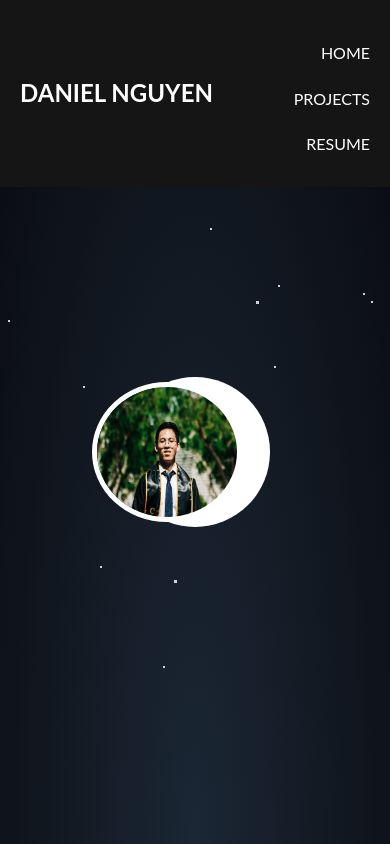
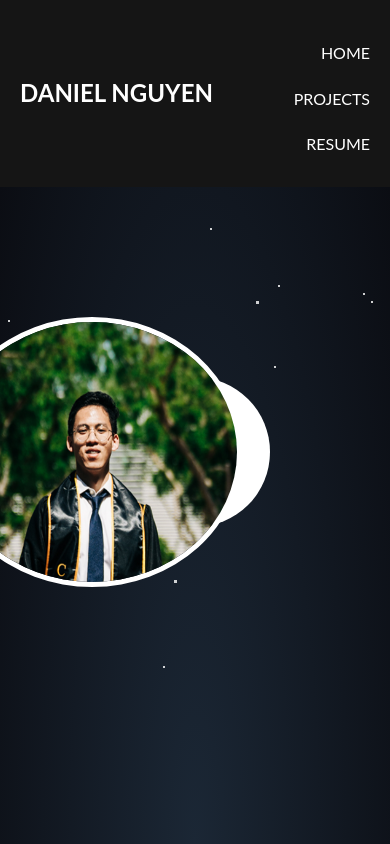
Before and after one commit to Pipfy/Pipfy.github.io, a plain HTML site: page index.html in a window 390 px wide. Drawn offline with Linux system fonts and the light colour scheme.

Commit message:
Update styles.css

```diff
--- a/styles.css
+++ b/styles.css
@@ -174,8 +174,8 @@ nav .nav-links a:hover {
     height: 100vh; /* Full viewport height */
   }
   .wrapper img {
-    width: 150px; /* Increased logo size for mobile */
-    height: 140px; /* Adjust height proportionally */
+    width: 300px; /* Increased logo size for mobile */
+    height: 270px; /* Adjust height proportionally */
     border-radius: 50%; /* Maintain circular shape */
     position: absolute; /* Position relative to .wrapper */
     top: 50%; /* Align from the top */
```
